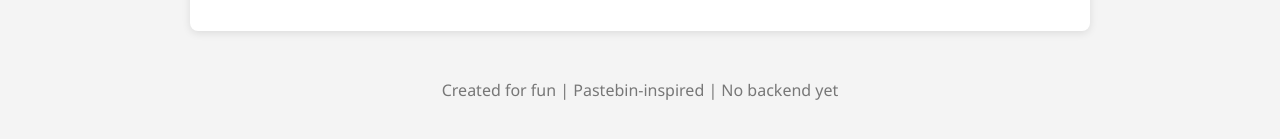
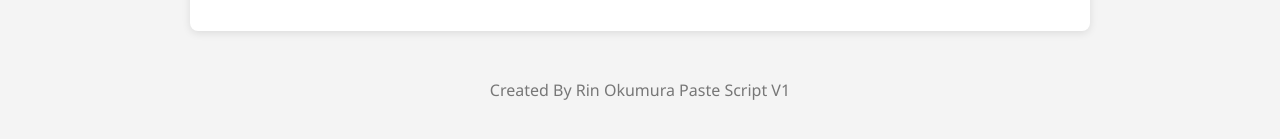
Before and after one commit to Rin-OkumuraYT/Lua-Editor, a plain HTML site: page index.html in a window 1280 px wide. Shown: the part 187-326 px from the top of the page. Drawn offline with Linux system fonts and the light colour scheme.

Commit message:
Update index.html

```diff
--- a/index.html
+++ b/index.html
@@ -2,7 +2,7 @@
 <html lang="en">
 <head>
   <meta charset="UTF-8" />
-  <title>PasteApp</title>
+  <title>Paste Script</title>
   <meta name="viewport" content="width=device-width, initial-scale=1.0" />
   <style>
     * { box-sizing: border-box; }
@@ -150,7 +150,7 @@
 
 </div>
 
-<footer>Created for fun | Pastebin-inspired | No backend yet</footer>
+<footer>Created By Rin Okumura Paste Script V1</footer>
 
 <script>
   function showPage(page) {
```
